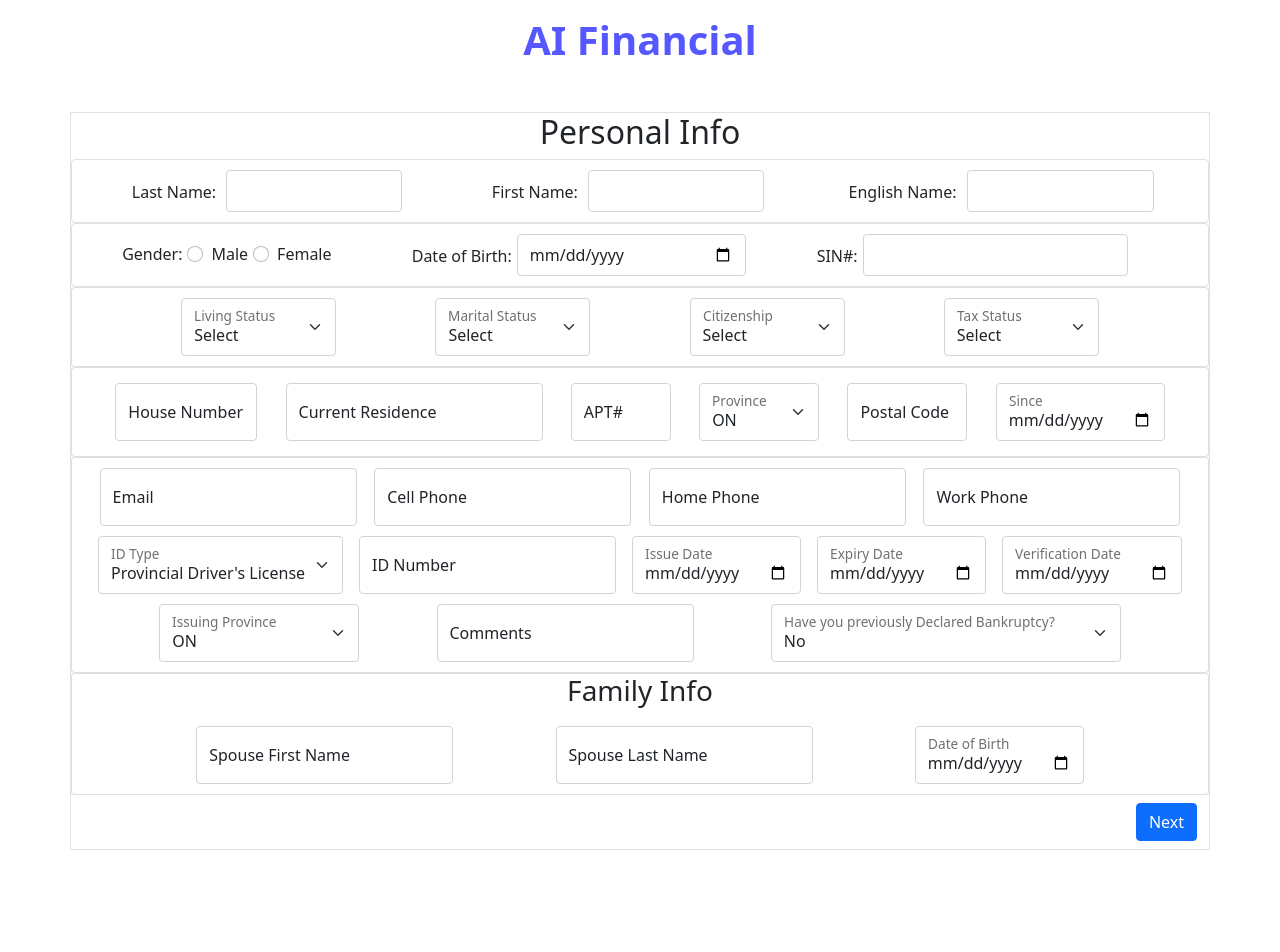
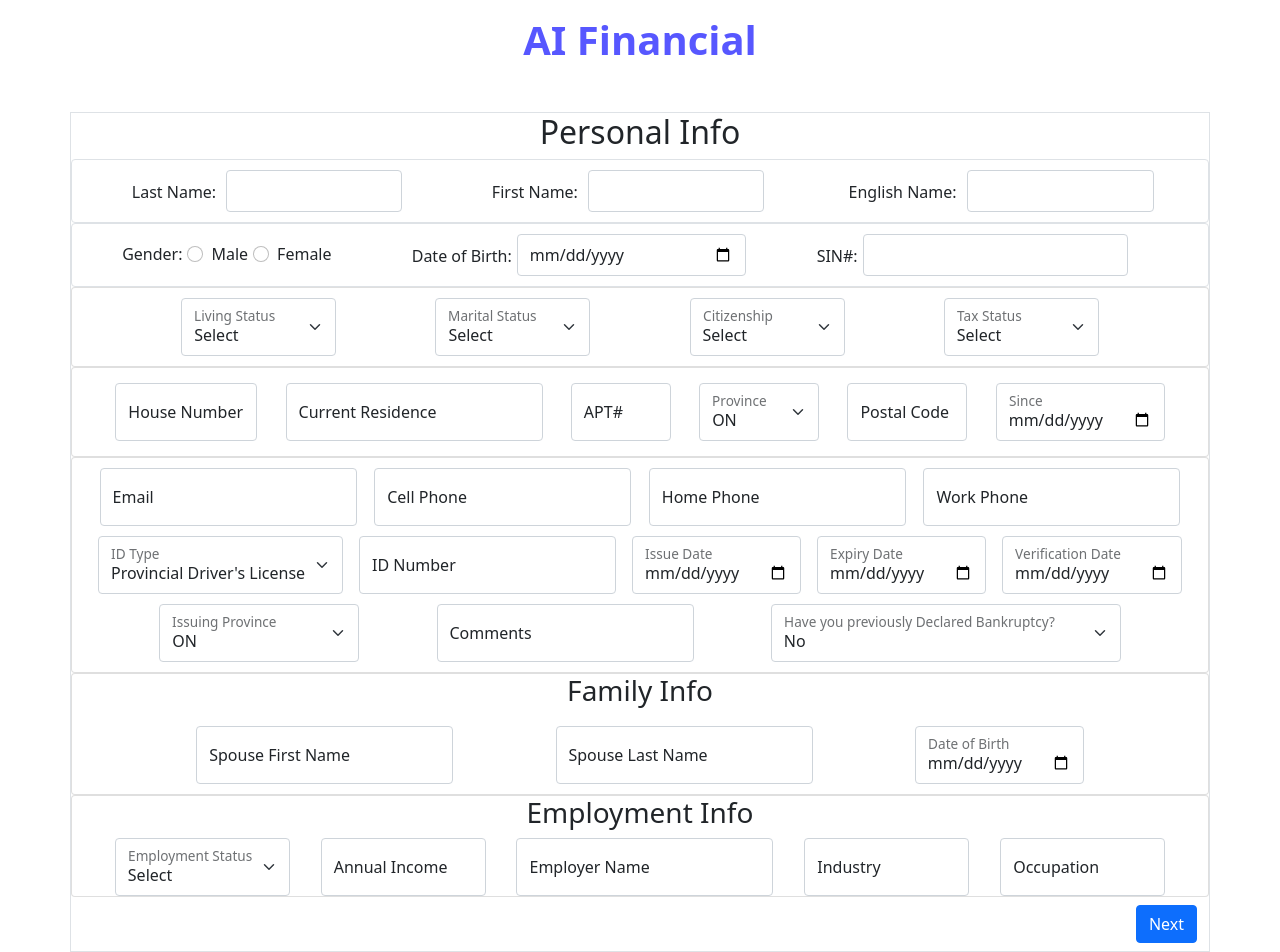
Before and after one commit to Yolanda-C-GitHub/ai-power-aifinancial-application, a React (Create React App) app in the folder Client/: page / in a window 1280 px wide. Before the commit the page ends 850 px from the top, so only its background shows below. Built offline with nearby package versions, Linux system fonts and the light colour scheme.

Commit message:
employment info

```diff
--- a/Client/src/components/PersonalInfo/Personalinfo.js
+++ b/Client/src/components/PersonalInfo/Personalinfo.js
@@ -6,7 +6,7 @@ import Thirdpart from './Personalinfoparts/Thirdpart'
 import Fourthpart from './Personalinfoparts/Fourthpart'
 import PartFive from './Personalinfoparts/Partfive'
 import FamilyMember from './Personalinfoparts/FamilyMember'
-
+import EmploymentInfo from './Personalinfoparts/EmploymentInfo'
 
 
 export default function Personalinfo() {
@@ -161,6 +161,8 @@ export default function Personalinfo() {
 
 
 
+
+
     function handleSubmit(e){
         e.preventDefault()
         console.log('submit form button working')
@@ -171,6 +173,9 @@ export default function Personalinfo() {
         console.log(houseNum2,currentRez2,aptNum2,province2,postalCode2,rezSince2)
         console.log(email, cellNum, homeNum, workNum, idType, idNum, issueDate, expiryDate, verificationDate, issuingProvince, comments, declared, dischargeDate)
     }
+
+
+
 
 
     return (
@@ -186,7 +191,7 @@ export default function Personalinfo() {
                     </div>
 
                     <div className ='row' >
-                        <Thirdpart personalInfoStatus={personalInfoStatus}  />
+                        <Thirdpart personalInfoStatus={personalInfoStatus} />
                     </div>
 
                     <div className='row'>
@@ -201,11 +206,14 @@ export default function Personalinfo() {
                         <FamilyMember personalInfoFamilyMember={personalInfoFamilyMember} />
                     </div>
 
+
+                    <div className='row'>
+                        <EmploymentInfo personalInfoEmploymentInfo={personalInfoEmploymentInfo} personalInfoEmploymentInfo2={personalInfoEmploymentInfo2} />
+                    </div>
+
                     <div className='d-flex justify-content-end mt-2 mb-2'>
                       <Button type='submit'>Next</Button>
                     </div>
-
-
 
                 </Form>
             </Container>
--- /dev/null
+++ b/Client/src/components/PersonalInfo/Personalinfoparts/EmploymentInfo.js
@@ -0,0 +1,49 @@
+import React from 'react'
+import {Card, Form, FloatingLabel} from 'react-bootstrap'
+import './employmentinfo.css'
+
+export default function EmploymentInfo() {
+    return (
+        <Card className='employmentInfoCard' >
+            <h3 className='employmentInfoLabel'> Employment Info </h3>
+
+            <Form.Group className='employerSection'>
+                <FloatingLabel label='Employment Status'>
+                    <Form.Select className='employmentStatus' >
+                        <option>Select</option>
+                        <option value='employed' >Employed</option>
+                        <option value="selfEmployed">Self Employed</option>
+                        <option value="retired">Retuired</option>
+                        <option value="student">Student</option>
+                        <option value="unemployed">Unemployed</option>
+                        <option value="other">Other</option>
+                    </Form.Select>
+                </FloatingLabel>
+
+                <FloatingLabel label='Annual Income'>
+                    <Form.Control className='annualIncome' placeholder='Annual Income' />
+                </FloatingLabel>
+
+                <FloatingLabel label='Employer Name'>
+                    <Form.Control placeholder='Employer Name' />
+                </FloatingLabel>
+
+                <FloatingLabel label='Industry'>
+                    <Form.Control className='industry' placeholder='Industry' />
+                </FloatingLabel>
+
+                <FloatingLabel label='Occupation'>
+                    <Form.Control className='occupation' placeholder='Occupation' />
+                </FloatingLabel>
+            </Form.Group>
+
+            <Form.Group>
+
+            </Form.Group>
+
+
+
+
+        </Card>
+    )
+}
--- a/Client/src/components/PersonalInfo/Personalinfoparts/FamilyMember.js
+++ b/Client/src/components/PersonalInfo/Personalinfoparts/FamilyMember.js
@@ -28,7 +28,10 @@ export default function FamilyMember(params) {
 
             <Form.Group>
 
+
             </Form.Group>
+
+
         </Card>
     )
 }
--- a/Client/src/components/PersonalInfo/Personalinfoparts/Partfive.js
+++ b/Client/src/components/PersonalInfo/Personalinfoparts/Partfive.js
@@ -23,7 +23,6 @@ export default function Partfive(params) {
     const [showDischarge, setShowDischarge]=useState(false);
 
     function toggleShowDischarge(){
-
         if(params.personalInfoPartFive.declared==='No'){
             setShowDischarge(true)
         } else{
--- /dev/null
+++ b/Client/src/components/PersonalInfo/Personalinfoparts/employmentinfo.css
@@ -0,0 +1,25 @@
+
+
+.employmentInfoLabel{
+    text-align: center;
+}
+
+.employerSection{
+    display:flex;
+    flex-direction: row;
+    justify-content: space-evenly;
+
+}
+.employmentStatus{
+    width: 175px
+}
+.annualIncome{
+    width:165px
+}
+.industry{
+    width:165px
+}
+
+.occupation{
+    width:165px
+}
```
